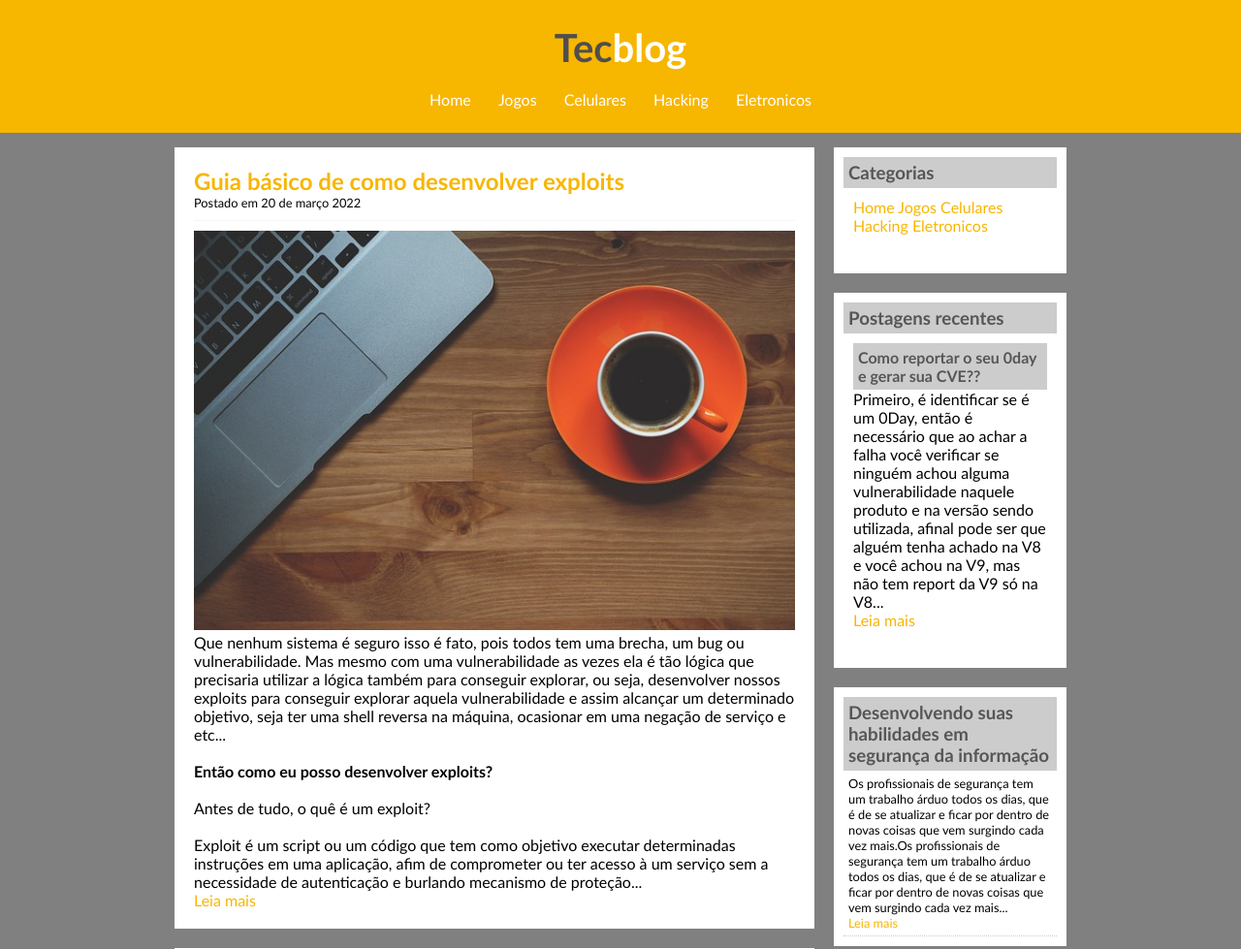
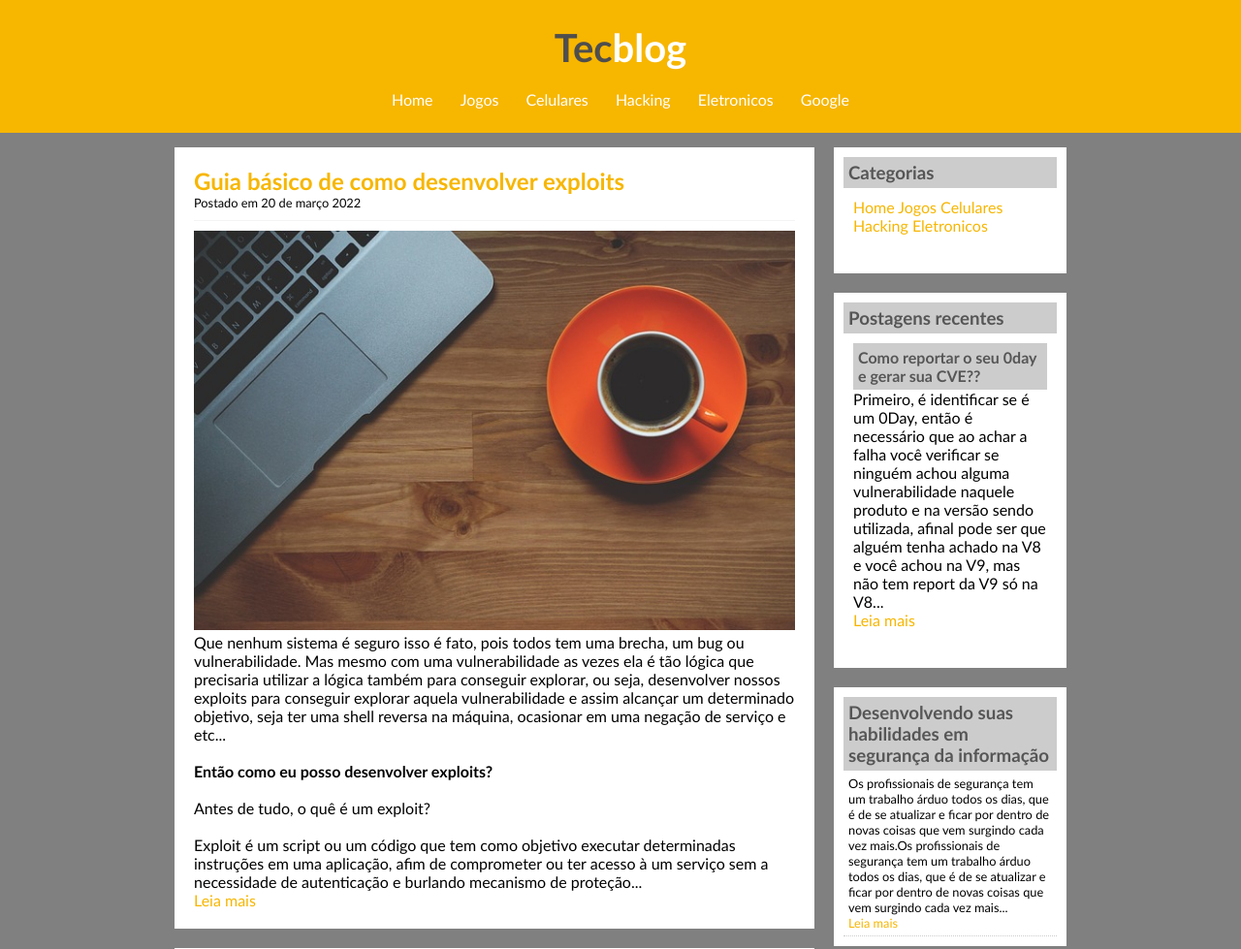
Before and after one commit to felipeegomes/TecBlog.github.io, a plain HTML site: page index.html in a window 1280 px wide. Shown: the top 979 px of the page at 97% size. Drawn offline with Linux system fonts and the light colour scheme.

Commit message:
Update index.html
Adicionei o link de acesso do Google

```diff
--- a/index.html
+++ b/index.html
@@ -21,6 +21,7 @@
 				<a href="celulares.html">Celulares</a>
 				<a href="Hacking.html">Hacking</a>
 				<a href="eletronicos.html">Eletronicos</a>
+				<a href="www.google.com">Google</a>
 
 			</div>
 
```
